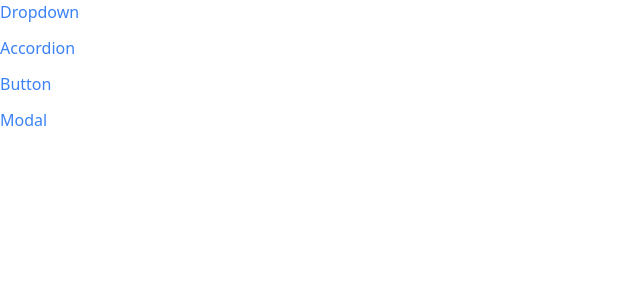
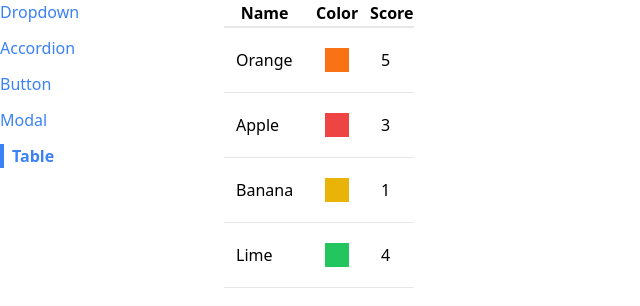
Before and after one commit to junior-escjr/reactEstudo, a React (Create React App) app in the folder comps/: page /table in a window 1280 px wide. Shown: the top 306 px of the page, without its empty margins (0-640 px from the left). Built offline with nearby package versions, Linux system fonts and the light colour scheme.

Commit message:
task: implementado o component para tables

```diff
--- a/comps/src/App.js
+++ b/comps/src/App.js
@@ -4,6 +4,7 @@
 import AccordionPage from "./pages/AccordionPage";
 import ButtonPage from "./pages/ButtonPage";
 import ModalPage from "./pages/ModalPage";
+import TablePage from "./pages/TablePage";
 
 const App = () => {
     return <div className="flex flex-wrap gap-4 min-h-screen">
@@ -22,6 +23,9 @@
             <Route path="/modal">
                 <ModalPage />
             </Route>
+            <Route path="/table">
+                <TablePage />
+            </Route>
         </div>
     </div>;
 }
--- a/comps/src/components/Sidebar.js
+++ b/comps/src/components/Sidebar.js
@@ -5,7 +5,8 @@
         {label: 'Dropdown', path: '/'},
         {label: 'Accordion', path: '/accordion'},
         {label: 'Button', path: '/button'},
-        {label: 'Modal', path: '/modal'}
+        {label: 'Modal', path: '/modal'},
+        {label: 'Table', path: '/table'}
     ];
 
     const renderLinks = links.map(( link ) => {
--- /dev/null
+++ b/comps/src/components/Table.js
@@ -0,0 +1,34 @@
+const Table = ({ data, config, keyFn }) => {
+    const renderedHeaders = config.map( column => {
+        return <th key={column.label}>{column.label}</th>
+    });
+
+    const renderedRows = data.map( rowData => {
+        const renderedCells = config.map( column => {
+            return(
+                <td key={column.label} className="p-3">{column.render( rowData )}</td>
+            )
+        });
+
+        return(
+            <tr className="border-b" key={keyFn(rowData)}>
+                {renderedCells}
+            </tr>
+        )
+    });
+
+    return (
+        <table className="table-auto border-spacing-2">
+            <thead>
+                <tr className="border-b-2">
+                    {renderedHeaders}
+                </tr>
+            </thead>
+            <tbody>
+                {renderedRows}
+            </tbody>
+        </table>
+    )
+}
+
+export default Table;
--- /dev/null
+++ b/comps/src/pages/TablePage.js
@@ -0,0 +1,35 @@
+import Table from "../components/Table";
+
+const TablePage = () => {
+    const data = [
+        {name: 'Orange', color: 'bg-orange-500', score: 5},
+        {name: 'Apple', color: 'bg-red-500', score: 3},
+        {name: 'Banana', color: 'bg-yellow-500', score: 1},
+        {name: 'Lime', color: 'bg-green-500', score: 4}
+    ];
+
+    const config = [
+        {
+            label: 'Name',
+            render: fruit => fruit.name
+        },
+        {
+            label: 'Color',
+            render: fruit => <div className={`p-3 m-2 ${fruit.color}`}></div>
+        },
+        {
+            label: 'Score',
+            render: fruit => fruit.score
+        }
+    ];
+
+    const keyFn = fruit => {
+        return fruit.name;
+    }
+
+    return <div>
+        <Table data={data} config={config} keyFn={keyFn} />
+    </div>
+}
+
+export default TablePage;
```
